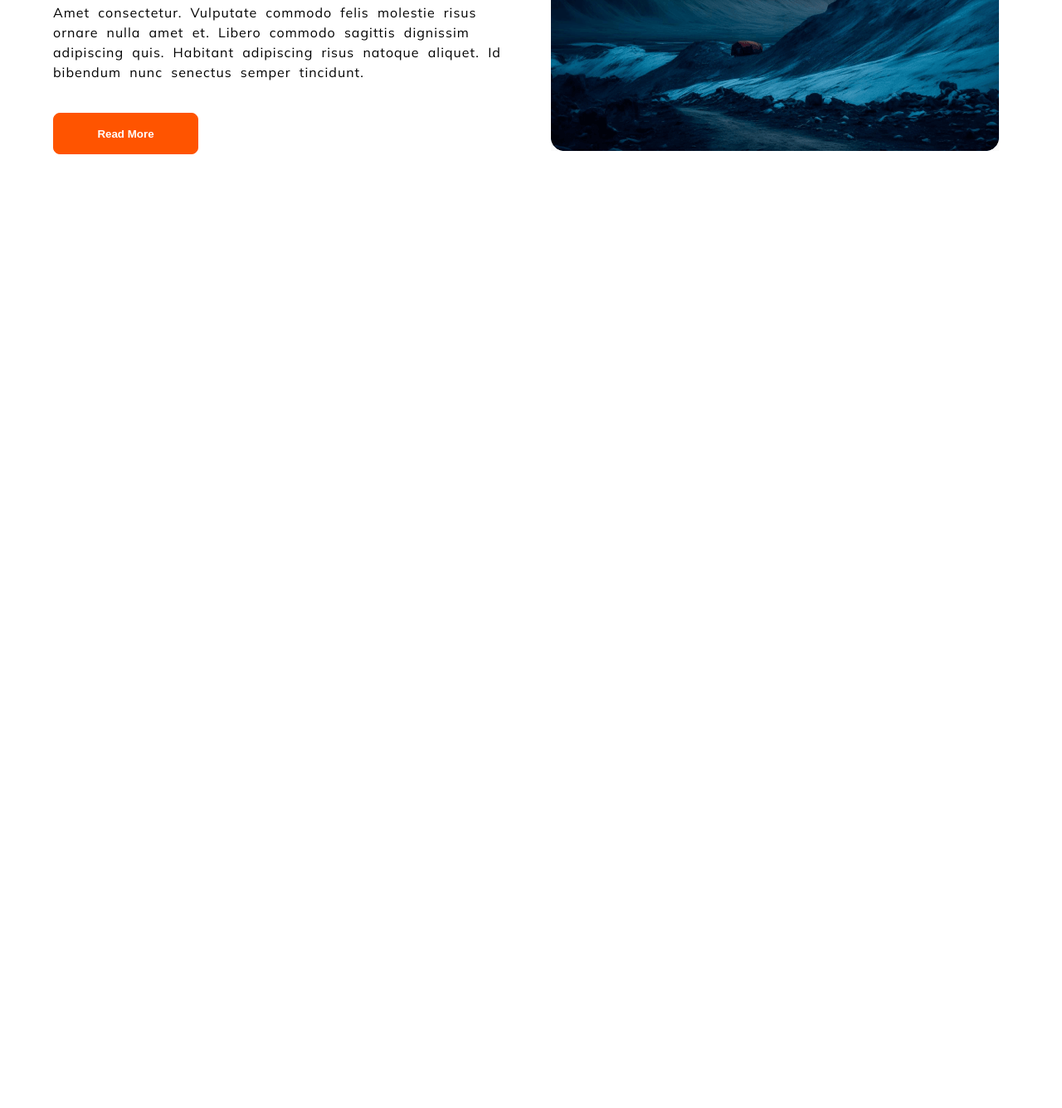
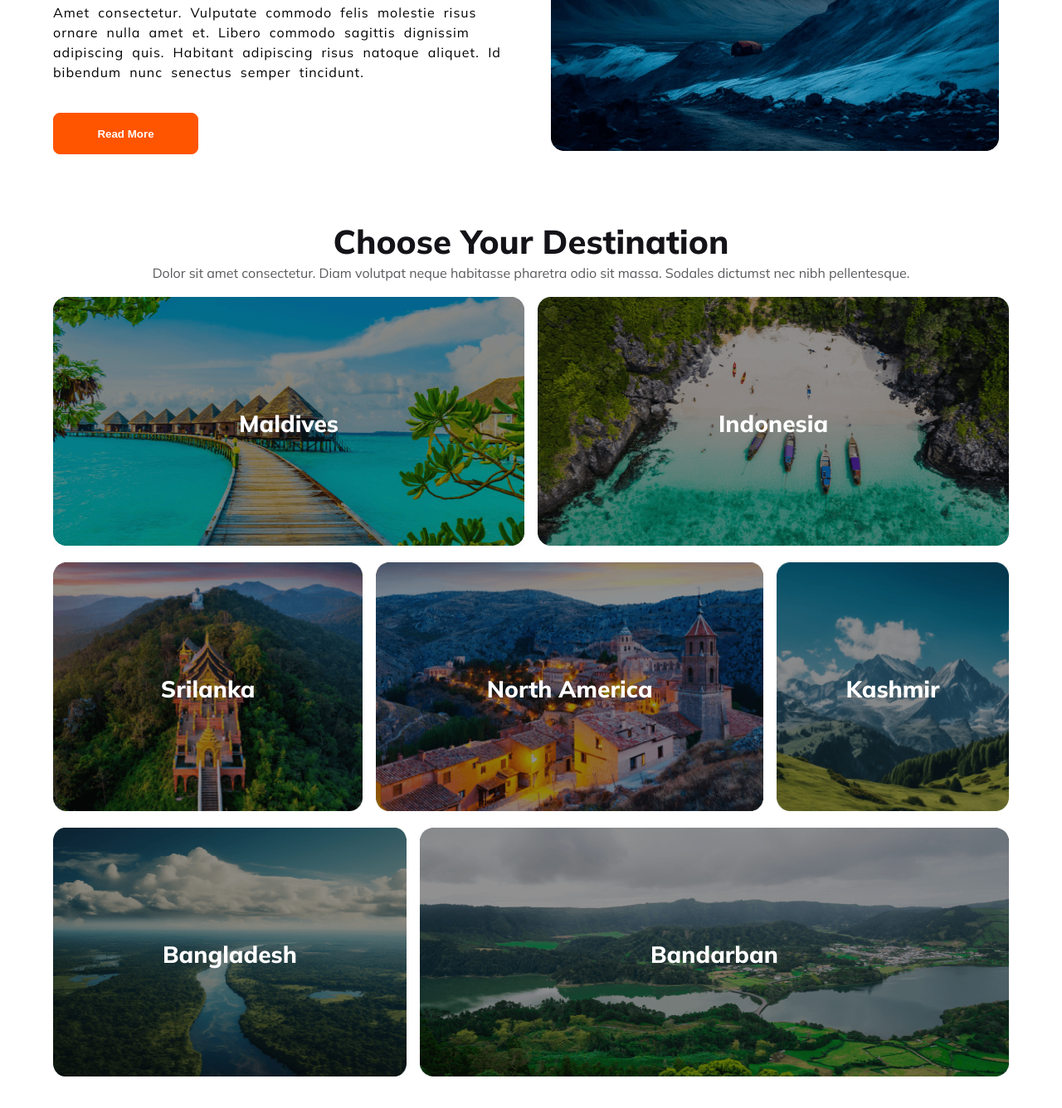
Before and after one commit to reham0000/hero-travel, a plain HTML site: page index.html in a window 1280 px wide. Shown: the part 1182-2518 px from the top of the page at 83% size. Before the commit the page ends 1448 px from the top, so only its background shows below. Drawn offline with Linux system fonts and the light colour scheme.

Commit message:
destination section added and responsive done

```diff
--- a/design/style.css
+++ b/design/style.css
@@ -141,7 +141,55 @@ input, select{
 .text-content h3{
     text-align: left;
 }
-
+/* country section styles */
+.destination img{
+    width: 100%;
+    height: 300px;
+    filter: brightness(70%);
+}
+.destination h3{
+    color: rgb(19, 19, 24);
+    font-size: 40px;
+    font-weight: 800;
+    line-height: 50px;
+    letter-spacing: 0%;
+    text-align: center;
+}
+.destination > p{
+    color: rgba(19, 19, 24, 0.7);
+    font-size: 16px;
+    font-weight: 400;
+    line-height: 26px;
+}
+.row-1{
+    display: grid;
+    grid-template-columns: 1fr 1fr;
+    margin: 1rem 0;
+    gap: 1rem
+}
+.country-card{
+    position: relative;
+}
+.country{
+    position: absolute;
+    top: 50%;
+    left: 50%;
+    color: white;
+    font-size: 28px;
+    font-weight: 800;
+    transform: translate(-50%, -50%);
+}
+.row-2{
+    display: grid;
+    grid-template-columns: 0.8fr 1fr 0.6fr;
+    gap: 1rem;
+}
+.row-3{
+    display: grid;
+    grid-template-columns: 0.6fr 1fr;
+    gap: 1rem;
+    margin-top: 1rem;
+}
 
 
 
@@ -180,5 +228,9 @@ input, select{
     .image{
         width: 50%;
     }
-
+    .row-1,
+    .row-2,
+    .row-3{
+        grid-template-columns: 1fr;
+    }
 }
--- a/index.html
+++ b/index.html
@@ -43,7 +43,7 @@
                 </div>
             </div>
         </section>
-        <!-- our popular tools -->
+        <!-- popular section tools -->
          <section class="container popular-section">
             <div class="text-content">
                 <h3>Our Popular Tools</h3>
@@ -62,6 +62,47 @@
                 <img src="Images/Rectangle 4.png" alt="">
             </div>
          </section>
+         <!-- country section -->
+          <section class="container destination">
+            <h3>Choose Your Destination</h3>
+            <p>Dolor sit amet consectetur. Diam volutpat neque habitasse pharetra odio sit massa. Sodales dictumst nec nibh pellentesque.
+            </p>
+
+            <div class="row-1">
+                <div class="country-card">
+                    <img src="./Images/Rectangle 5.png" alt="">
+                    <p class="country">Maldives</p>
+                </div>
+                <div class="country-card">
+                    <img src="./Images/Rectangle 8.png" alt="">
+                    <p class="country">Indonesia</p>
+                </div>
+            </div>
+            <div class="row-2">
+                <div class="country-card">
+                    <img src="./Images/Rectangle 6.png" alt="">
+                    <p class="country">Srilanka</p>
+                </div>
+                <div class="country-card">
+                    <img src="./Images/Rectangle 7.png" alt="">
+                    <p class="country">North America</p>
+                </div>
+                <div class="country-card">
+                    <img src="./Images/Rectangle 9.png" alt="">
+                    <p class="country">Kashmir</p>
+                </div>
+            </div>
+            <div class="row-3">
+                <div class="country-card">
+                    <img src="./Images/Rectangle 11.png" alt="">
+                    <p class="country">Bangladesh</p>
+                </div>
+                <div class="country-card">
+                    <img src="./Images/Rectangle 10.png" alt="">
+                    <p class="country">Bandarban</p>
+                </div>
+            </div>
+          </section>
     </main>
     <footer>
 
```
